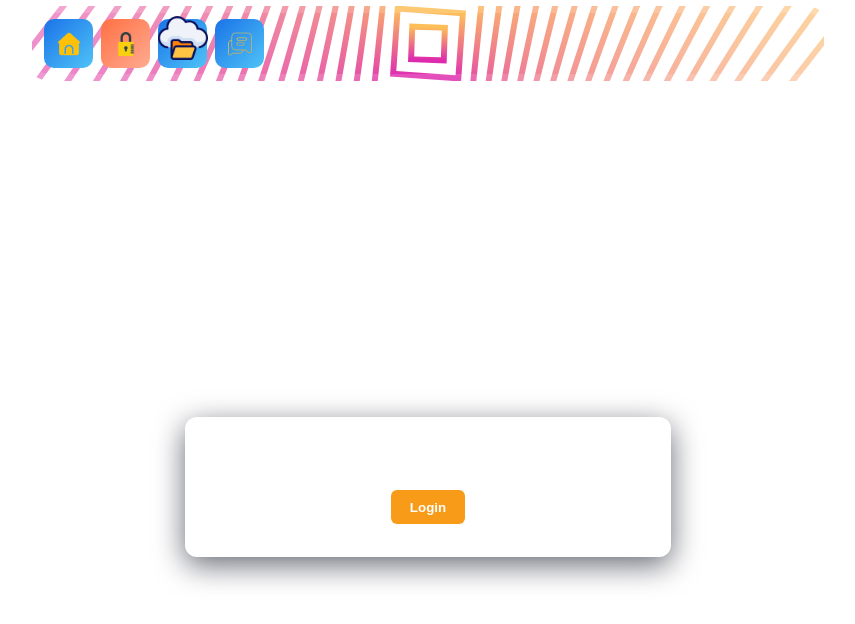
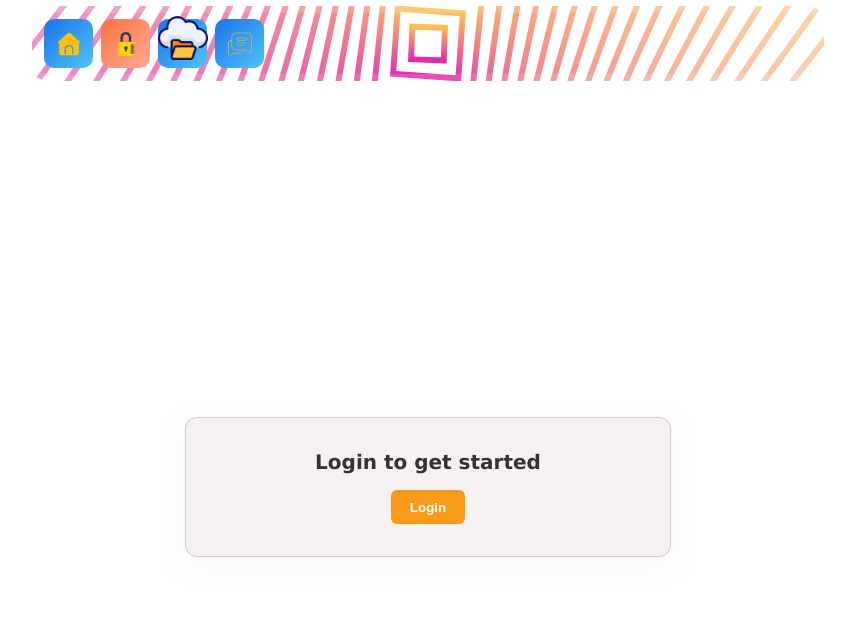
Before and after one commit to saqib9022ii-prog/Square, a React (Vite) app: page /render in a window 1280 px wide. Shown: the top 624 px of the page, without its empty margins (212-1067 px from the left). Built offline with nearby package versions, Linux system fonts and the light colour scheme.

Commit message:
css changes

```diff
--- a/src/components/Render.css
+++ b/src/components/Render.css
@@ -30,13 +30,13 @@
 .glass-card {
 	width: 100%;
 	max-width: 420px;
-	background: rgba(255, 255, 255, 0.06);
-	border: 1px solid rgba(255, 255, 255, 0.12);
+	background: rgba(244, 238, 238, 0.813);
+	border: 1px solid rgba(203, 200, 200, 0.893);
 	backdrop-filter: blur(10px) saturate(120%);
 	-webkit-backdrop-filter: blur(10px) saturate(120%);
 	padding: 2rem;
 	border-radius: 12px;
-	box-shadow: 0 8px 30px rgba(2, 6, 23, 0.6);
+	box-shadow: 0 8px 30px rgba(241, 242, 246, 0.6);
 	color: #333;
 	display: flex;
 	flex-direction: column;
@@ -48,7 +48,7 @@
 	margin: 0;
 	font-size: 1.25rem;
 	font-weight: 600;
-	color: #ffffff;
+	color: #333;
 }
 
 @media (max-width: 480px) {
```
